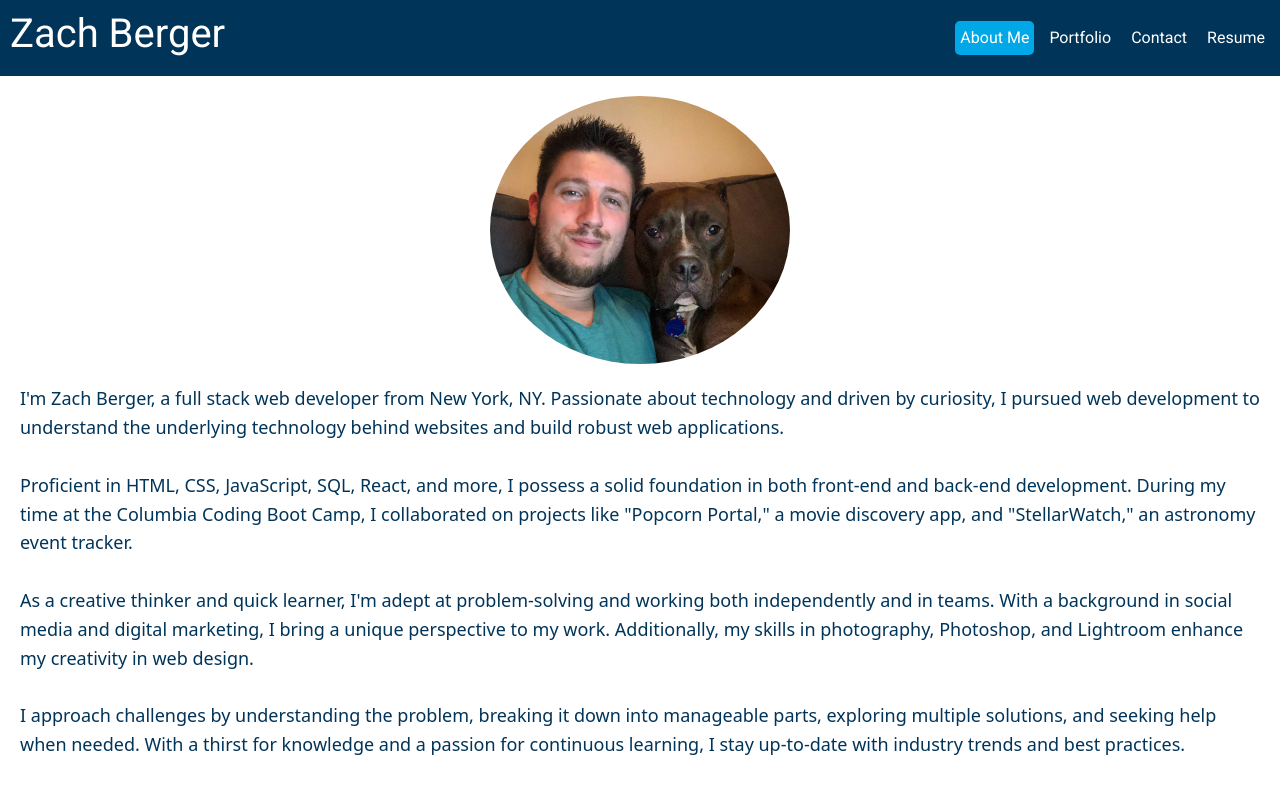
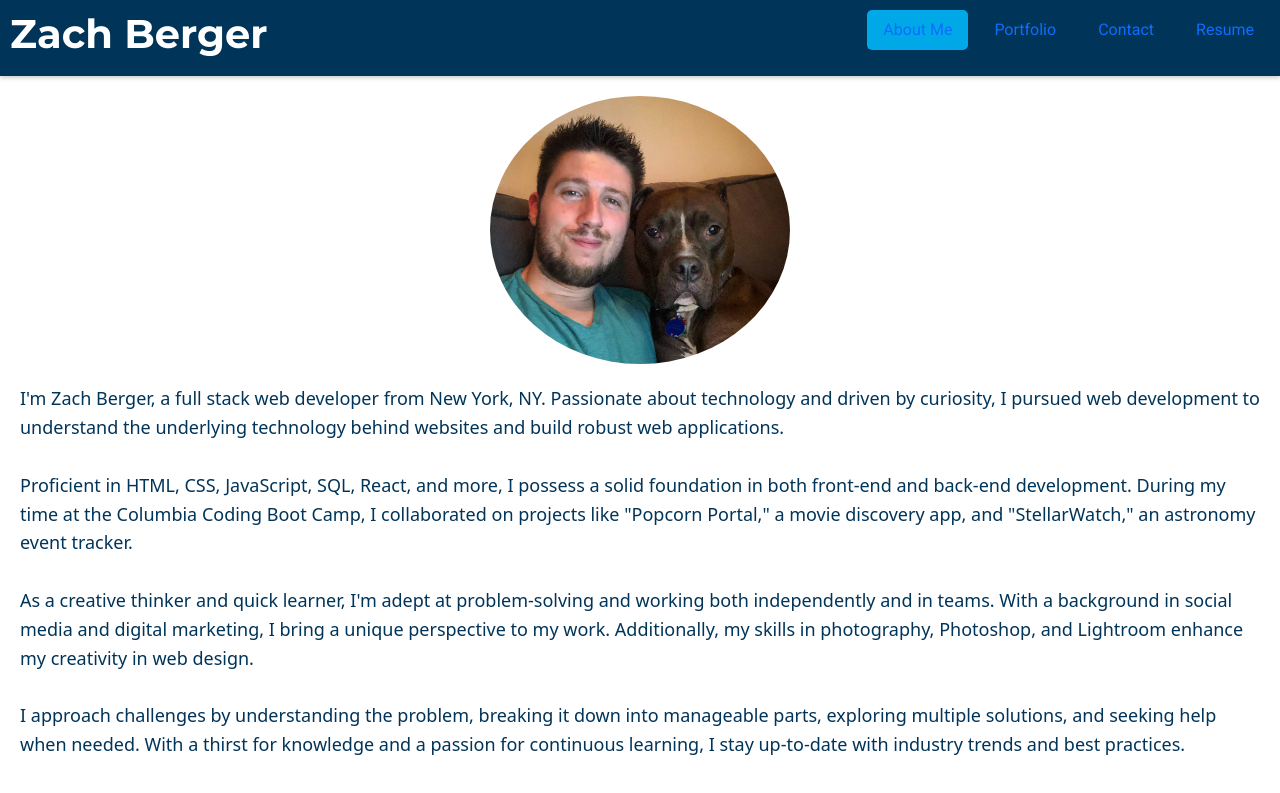
Before and after one commit to berman619/react-portfolio, a React (Create React App) app: page / in a window 1280 px wide. Shown: the top 793 px of the page. Built offline with nearby package versions, Linux system fonts and the light colour scheme.

Commit message:
added animations for route transitions

```diff
--- a/package.json
+++ b/package.json
@@ -10,6 +10,7 @@
     "@testing-library/react": "^13.4.0",
     "@testing-library/user-event": "^13.5.0",
     "bootstrap": "^5.3.0",
+    "framer-motion": "^10.12.17",
     "react": "^18.2.0",
     "react-dom": "^18.2.0",
     "react-router": "^6.14.0",
--- a/public/index.html
+++ b/public/index.html
@@ -4,6 +4,7 @@
     <meta charset="utf-8" />
     <link rel="icon" href="%PUBLIC_URL%/favicon.ico" />
     <link href="https://fonts.googleapis.com/css2?family=Roboto:wght@400;700&display=swap" rel="stylesheet">
+    <link href="https://fonts.googleapis.com/css2?family=Montserrat:wght@700&family=Roboto&display=swap" rel="stylesheet">
     <meta name="viewport" content="width=device-width, initial-scale=1" />
     <meta name="theme-color" content="#000000" />
     <meta
--- a/src/App.js
+++ b/src/App.js
@@ -3,9 +3,11 @@ import { BrowserRouter } from 'react-router-dom';
 import Header from './components/Header';
 import Content from './pages/Content';
 import Footer from './components/Footer';
+import { AnimatePresence } from "framer-motion";
 
 function App() {
   return (
+    <AnimatePresence>
       <BrowserRouter>
         <div>
           <Header />
@@ -13,6 +15,7 @@ function App() {
           <Footer />
         </div>
       </BrowserRouter>
+    </AnimatePresence>
   );
 }
 
--- a/src/components/Navigation.js
+++ b/src/components/Navigation.js
@@ -9,24 +9,24 @@ function Navigation() {
 
     return (
         <nav className="nav">
-            <ul className="nav">
-                <li className="nav-item">
-                    <Link to="/" className={`nav-link ${location.pathname === "/" ? "active" : ""}`}>
+            <ul className="nav-list">
+                <li className={`nav-item ${location.pathname === "/" ? "active" : ""}`}>
+                    <Link to="/" className="nav-link">
                         About Me
                     </Link>
                 </li>
-                <li className="nav-item">
-                    <Link to="/portfolio" className={`nav-link ${location.pathname === "/portfolio" ? "active" : ""}`}>
+                <li className={`nav-item ${location.pathname === "/portfolio" ? "active" : ""}`}>
+                    <Link to="/portfolio" className="nav-link">
                         Portfolio
                     </Link>
                 </li>
-                <li className="nav-item">
-                    <Link to="/contact" className={`nav-link ${location.pathname === "/contact" ? "active" : ""}`}>
+                <li className={`nav-item ${location.pathname === "/contact" ? "active" : ""}`}>
+                    <Link to="/contact" className="nav-link">
                         Contact
                     </Link>
                 </li>
-                <li className="nav-item">
-                    <Link to="/resume" className={`nav-link ${location.pathname === "/resume" ? "active" : ""}`}>
+                <li className={`nav-item ${location.pathname === "/resume" ? "active" : ""}`}>
+                    <Link to="/resume" className="nav-link">
                         Resume
                     </Link>
                 </li>
--- a/src/index.css
+++ b/src/index.css
@@ -8,4 +8,5 @@ body {
 
 h1, h2, h3, h4, h5, h6 {
   color: #003459;
+  font-family: 'Montserrat', sans-serif;
 }
--- a/src/pages/About.js
+++ b/src/pages/About.js
@@ -2,9 +2,15 @@
 
 import React from 'react';
 import '../styles/About.css';
+import { motion } from "framer-motion";
 
 function About() {
     return (
+        <motion.div
+      initial={{ opacity: 0 }}
+      animate={{ opacity: 1 }}
+      exit={{ opacity: 0 }}
+      transition={{ duration: 1 }}>
         <div className="about-section">
             <img src="images/49DDF4C8-149B-4571-B1AB-905CF893587C.JPG" alt="Zach Berger" />
             <p>
@@ -19,6 +25,7 @@ function About() {
             I'm excited to embark on this new career path as a full stack web developer, leveraging my skills and experiences to create innovative web applications. Let's build something amazing together!
             </p>
         </div>
+        </motion.div>
     );
 }
 
--- a/src/pages/Contact.js
+++ b/src/pages/Contact.js
@@ -2,6 +2,7 @@
 
 import React, { useState } from 'react';
 import '../styles/Contact.css';
+import { motion } from "framer-motion";
 
 function Contact() {
   const [name, setName] = useState("");
@@ -30,6 +31,11 @@ function Contact() {
   };
 
   return (
+    <motion.div
+      initial={{ opacity: 0 }}
+      animate={{ opacity: 1 }}
+      exit={{ opacity: 0 }}
+      transition={{ duration: 1 }}>
     <div className="container">
       <form onSubmit={handleFormSubmit}>
         <div className="form-group">
@@ -66,6 +72,7 @@ function Contact() {
         <button type="submit" className="btn btn-primary">Submit</button>
       </form>
     </div>
+    </motion.div>
   );
 }
 
--- a/src/pages/Portfolio.js
+++ b/src/pages/Portfolio.js
@@ -3,10 +3,11 @@
 import React from 'react';
 import Project from '../components/Project';
 import '../styles/Portfolio.css';
+import { motion } from "framer-motion";
 
 function Portfolio() {
     const projects = [
-        { image: '/images/project1.jpg', title: 'Project 1', deployed: '#', github: '#' },
+        { image: '/images/popcornportal.png', title: 'Popcorn Portal', deployed: '#https://juliaghany.github.io/Popcorn-Portal/', github: '#https://github.com/juliaghany/Popcorn-Portal' },
         { image: '/images/project2.jpg', title: 'Project 2', deployed: '#', github: '#' },
         { image: '/images/project3.jpg', title: 'Project 3', deployed: '#', github: '#' },
         { image: '/images/project4.jpg', title: 'Project 4', deployed: '#', github: '#' },
@@ -15,11 +16,17 @@ function Portfolio() {
     ];
 
     return (
+        <motion.div
+      initial={{ opacity: 0 }}
+      animate={{ opacity: 1 }}
+      exit={{ opacity: 0 }}
+      transition={{ duration: 1 }}>
         <div className="portfolio-grid">
             {projects.map((project, index) => (
                 <Project key={index} project={project} />
             ))}
         </div>
+        </motion.div>
     );
 }
 
--- a/src/pages/Resume.js
+++ b/src/pages/Resume.js
@@ -2,9 +2,15 @@
 
 import React from 'react';
 import '../styles/Resume.css';
+import { motion } from "framer-motion";
 
 function Resume() {
     return (
+        <motion.div
+        initial={{ opacity: 0 }}
+        animate={{ opacity: 1 }}
+        exit={{ opacity: 0 }}
+        transition={{ duration: 1 }}>
         <div className="resume">
             <a href="path_to_your_resume.pdf" download className="resume-download">
                 Download My Resume
@@ -33,6 +39,7 @@ function Resume() {
                 <li>Lightroom</li>
             </ul>
         </div>
+        </motion.div>
     );
 }
 
--- a/src/styles/Header.css
+++ b/src/styles/Header.css
@@ -1,10 +1,14 @@
 .header {
+    position: sticky;
+    top: 0;
+    z-index: 100;
     background-color: #003459;
     padding: 10px;
     display: flex;
     justify-content: space-between;
     align-items: center;
     font-family: 'Roboto', sans-serif;
+    box-shadow: 0 2px 4px 0 rgba(0,0,0,0.2);
 }
 
 .header h1 {
--- a/src/styles/Navigation.css
+++ b/src/styles/Navigation.css
@@ -1,22 +1,25 @@
-.nav {
+.nav-list {
   list-style: none;
   display: flex;
   gap: 10px;
 }
 
-.nav a {
+.nav-item {
+  transition: all 0.3s ease;
+}
+
+.nav-link {
   color: #FFFFFF;
   text-decoration: none;
   padding: 5px;
   border-radius: 5px;
-  transition: background-color 0.3s ease;
 }
 
-.nav a:hover {
+.nav-item:hover .nav-link {
   background-color: #007EA7;
   color: #FFF;
 }
 
-.nav a.active {
+.nav-item.active .nav-link {
   background-color: #00A8E8;
 }
```
Also changed, not shown: public/images/popcornportal.png (added), src/styles/Footer.css (line endings or trailing spaces), 1 other file (tests, documents, lock files or other folders). Lines whose indentation alone changed are shown as unchanged.
